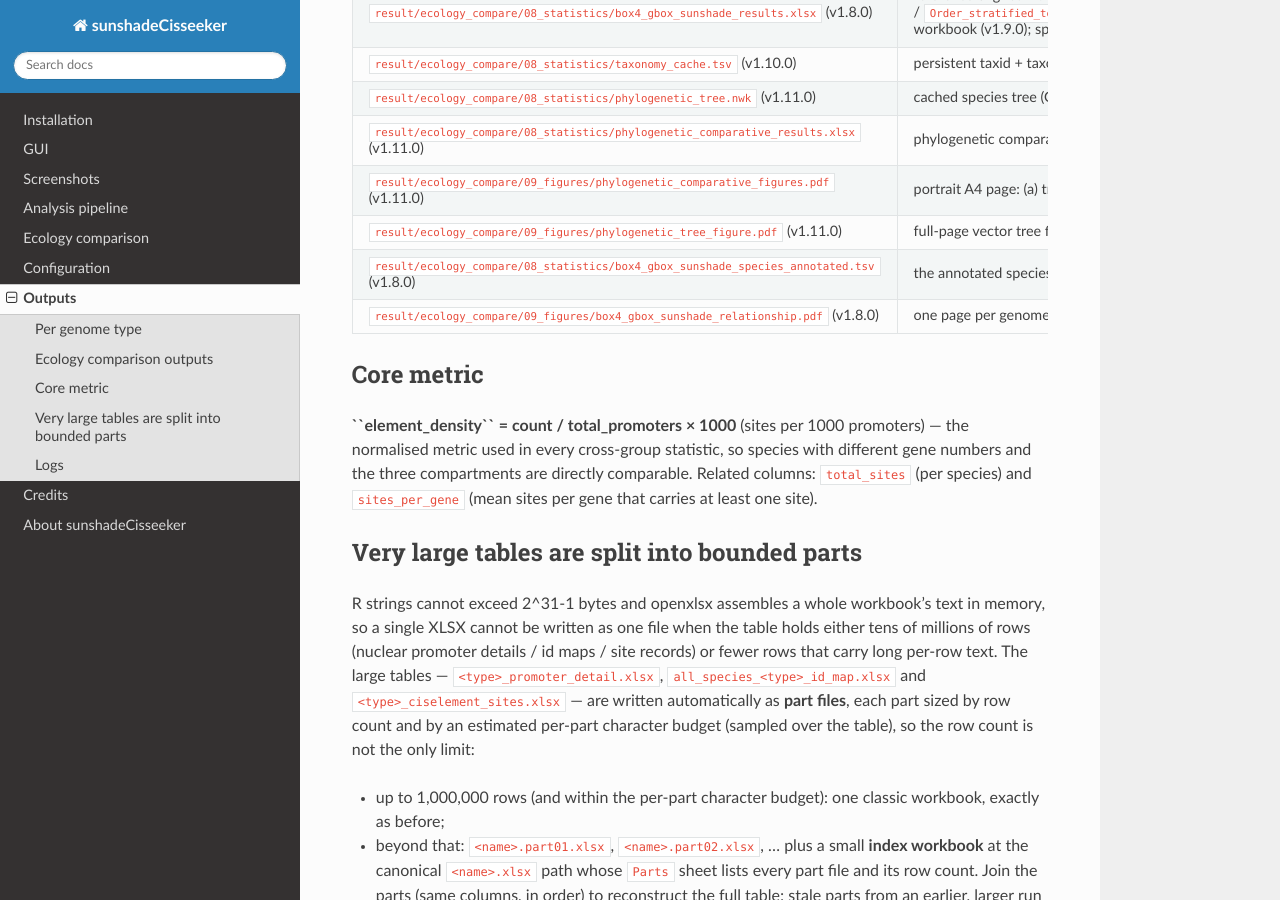
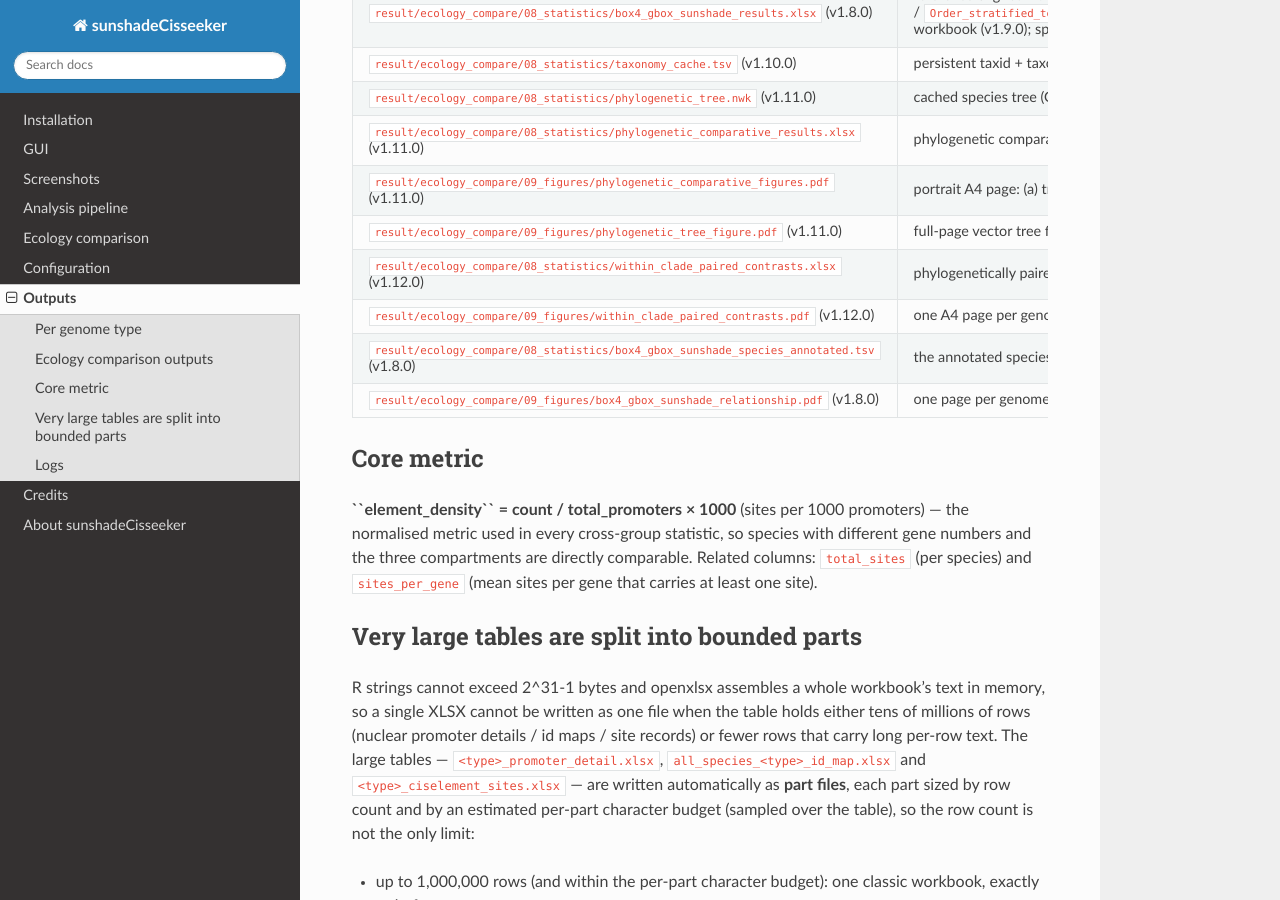
Before and after one commit to chenzhr23/sunshadeCisseeker-docs, a Sphinx documentation site: the page built from docs/content/Outputs.rst, in a window 1280 px wide and 900 px high, scrolled down 1002 px. Built offline with Sphinx 7.4.7 and the Read the Docs theme 3.1.0, drawn with Linux system fonts in a browser that asks for light colours.

Commit message:
docs: v1.12.0 phylogenetic comparative analysis (PGLS / phyloANOVA)

```diff
--- a/docs/conf.py
+++ b/docs/conf.py
@@ -9,8 +9,8 @@
 copyright = "2026, sunshadeCisseeker developers"
 
 # The short X.Y version and the full release version.
-version = "v1.11.0"
-release = "v1.11.0"
+version = "v1.12.0"
+release = "v1.12.0"
 
 extensions = [
     "sphinx.ext.autosectionlabel",
--- a/docs/content/About sunshadeCisseeker.rst
+++ b/docs/content/About sunshadeCisseeker.rst
@@ -4,7 +4,7 @@
 sunshadeCisseeker identifies, annotates and compares promoter
 cis-regulatory elements across sun / shade plants.
 
-The current release is **1.11.0**.
+The current release is **1.12.0**.
 
 Highlights
 ----------
--- a/docs/content/Outputs.rst
+++ b/docs/content/Outputs.rst
@@ -59,6 +59,10 @@
      - portrait A4 page: (a) tree with habitat-coloured tips, (b) ratio per habitat with phyloANOVA P, (c) PGLS coefficient forest, (d) phylogenetic signal, (e) Box 4 vs G-box count scatter, (f) delta-AICc model comparison; the tree panel is drawn as pure vector ggplot2 geometry
    * - ``result/ecology_compare/09_figures/phylogenetic_tree_figure.pdf`` (v1.11.0)
      - full-page vector tree figure, one page per genome type: ladderized phylogram with species tip labels (row spacing derived from the label size, so labels never overlap; page height grows with the tip count), order clade bars with vertical order names, a per-species log10(Box 4 / G-box) heat strip, and habitat-coloured tips (trees above 600 tips are deterministically subsampled for display)
+   * - ``result/ecology_compare/08_statistics/within_clade_paired_contrasts.xlsx`` (v1.12.0)
+     - phylogenetically paired within-clade contrasts: ``Summary`` (per genome type and clade level: paired-clade count, sun/shade-higher counts, mean/median difference, sign test and Wilcoxon signed-rank P for log10 ratio and the two log10 counts) / ``Per_genus`` / ``Per_family`` (one row per paired clade: sun and shade medians and their difference)
+   * - ``result/ecology_compare/09_figures/within_clade_paired_contrasts.pdf`` (v1.12.0)
+     - one A4 page per genome type: (a) per-genus waterfall of sun − shade differences, (b) per-family waterfall, (c) genus-level sun vs shade median scatter with the sign test / signed-rank summary in the subtitles
    * - ``result/ecology_compare/08_statistics/box4_gbox_sunshade_species_annotated.tsv`` (v1.8.0)
      - the annotated species table (Box 4 / G-box counts, ratio, ratio bin + sun/shade label + taxonomy ranks) as a flat TSV
    * - ``result/ecology_compare/09_figures/box4_gbox_sunshade_relationship.pdf`` (v1.8.0)
```
Also changed, not shown: docs/content/Changelog.rst (+22 -0 lines), docs/content/Ecology comparison.rst (+16 -0 lines), docs/_static/screenshots/06-compare-ecology.png.
